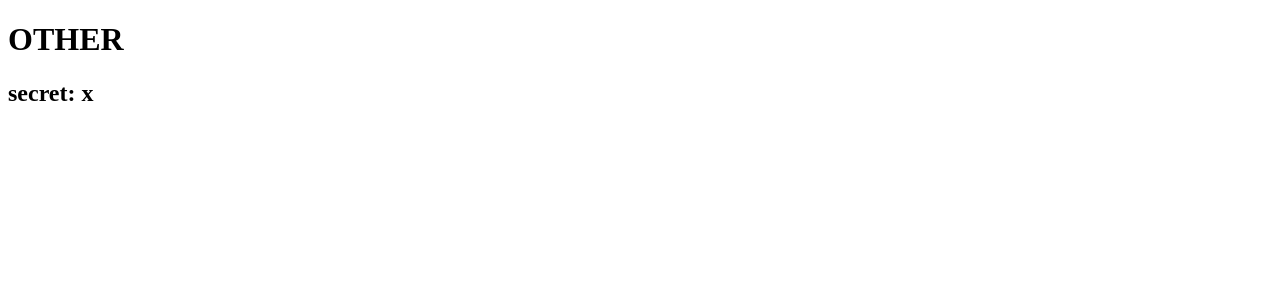
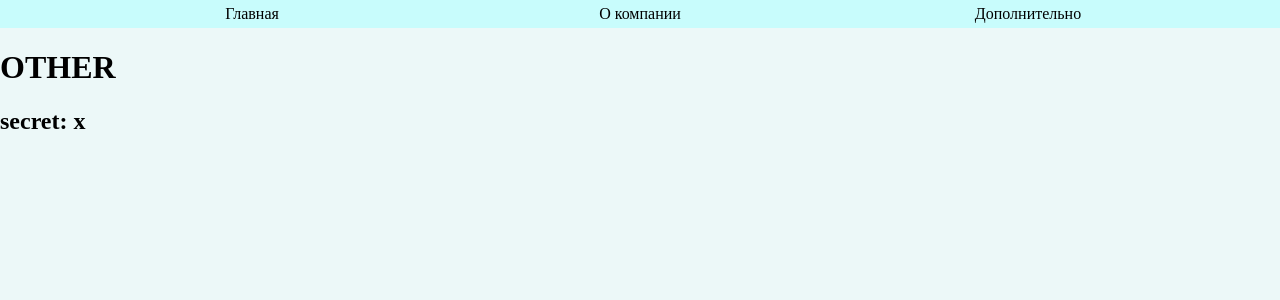
Before and after one commit to ShelpyakovAS/shelp_project, a Python web app: template templates/other.html in a window 1280 px wide. Shown: the top 300 px of the page. Run offline with Jinja, Linux system fonts and the light colour scheme; the template is opened without the code that fills it: most values are stand-ins (such as "Sample title", 1, 10 or a date in 2020).

Commit message:
Внисены изменения в wsgi-фреймворк, которые позволяют использовать механизм наследования и включения шаблонов Создан базовый шаблон для всех страниц сайта Создан включенный шаблонов Главного меню, которое будет отображаться на всех страницах Улучшины имеющиеся страницы с использованием базовых и включенных шаблонов

```diff
--- /dev/null
+++ b/templates/base.html
@@ -0,0 +1,13 @@
+<!DOCTYPE html>
+<html lang="en">
+<head>
+    <meta charset="UTF-8">
+    <title>{% block title %}{% endblock %}</title>
+    <style>{% include "style.css" %}</style>
+</head>
+<body>
+{% include "inc-main-menu.html" %}
+{% block body %}
+{% endblock %}
+</body>
+</html>
--- /dev/null
+++ b/templates/inc-main-menu.html
@@ -0,0 +1,5 @@
+<div class="main-menu">
+    <a href="http://127.0.0.1:8000/">Главная</a>
+    <a href="http://127.0.0.1:8000/about/">О компании</a>
+    <a href="http://127.0.0.1:8000/other/">Дополнительно</a>
+</div>
--- a/templates/other.html
+++ b/templates/other.html
@@ -1,11 +1,10 @@
-<!DOCTYPE html>
-<html lang="en">
-<head>
-    <meta charset="UTF-8">
-    <title>other</title>
-</head>
-<body>
+{% extends "base.html" %}
+
+{% block title %}
+Дополнително
+{% endblock %}
+
+{% block body %}
     <h1>OTHER</h1>
     <h2>secret: {{secret}}</h2>
-</body>
-</html>
+{% endblock %}
--- /dev/null
+++ b/templates/style.css
@@ -0,0 +1,18 @@
+body {
+    margin: 0;
+    background-color:#ecf8f8;
+}
+.main-menu {
+    text-align: center;
+    background-color:#c8fcfc;
+}
+.main-menu a {
+    display: inline-block;
+    width: 30%;
+    text-decoration: none;
+    color: black;
+    padding: 5px 0;
+}
+.main-menu a:hover {
+    background-color: #a9f0f0;
+}
```
Also changed, not shown: shelp_framework/templates.py (+19 -2 lines), templates/about.html (+8 -9 lines), templates/index.html (+8 -9 lines).
